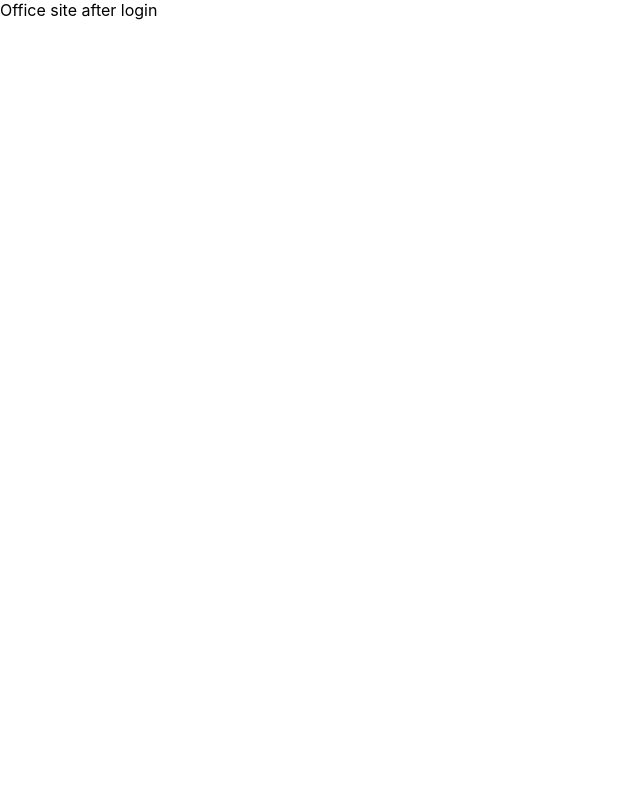
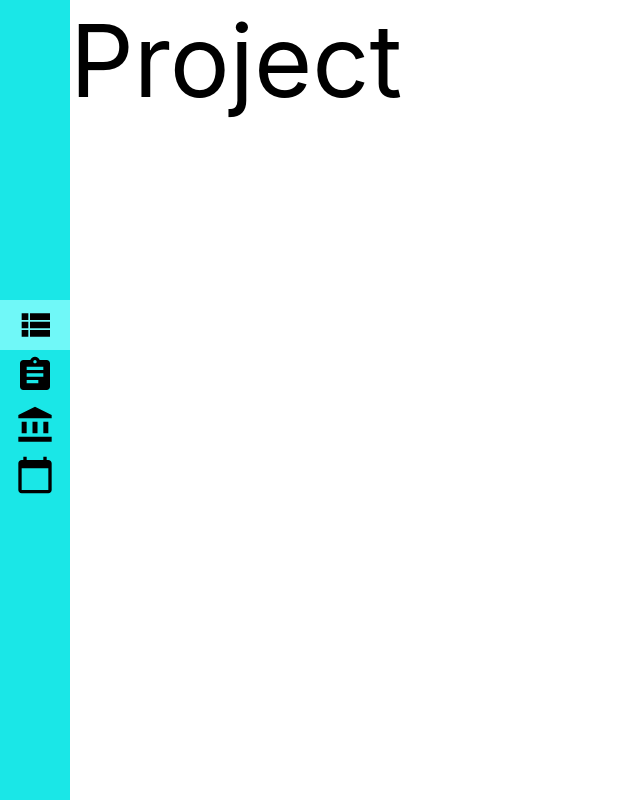
Before and after one commit to ArexSpeed/axoffice, a React (Create React App) app in the folder client/: page /projects in a window 1280 px wide. Shown: the whole page, without its empty margins (0-640 px from the left). Built offline with nearby package versions, Linux system fonts and the light colour scheme.

Commit message:
nav proj

```diff
--- a/client/src/App.js
+++ b/client/src/App.js
@@ -1,6 +1,10 @@
+import {BrowserRouter as Router, Route, Switch, Link} from 'react-router-dom'
+
 import './styles/Style.scss';
 import Main from './pages/Main';
 import Office from './pages/Office';
+import Projects from './pages/Projects'
+import Lists from './pages/Lists'
 
 function App() {
   const user = "User"
@@ -8,7 +12,16 @@ function App() {
     <div className="App">
       {user ?
       (
-        <Office />
+        <div className="container">
+        <Router>
+        <Switch>
+          <Route exact path="/" component={Office} />
+          <Route path="/projects" component={Projects} />
+          <Route path="/lists" component={Lists} />
+        </Switch>
+
+        </Router>
+      </div>
       )
       :
       (
--- /dev/null
+++ b/client/src/components/Nav.js
@@ -0,0 +1,38 @@
+import React from 'react'
+import {Link, useParams} from 'react-router-dom'
+import ViewListIcon from '@material-ui/icons/ViewList';
+import AssignmentIcon from '@material-ui/icons/Assignment';
+import AccountBalanceIcon from '@material-ui/icons/AccountBalance';
+import CalendarTodayIcon from '@material-ui/icons/CalendarToday';
+
+const Nav = ({app}) => {
+
+  return (
+    <nav className={`nav ${app}`}>
+      <ul className="nav-list">
+        <li className={`${app === 'projects' ? "nav-item projects" : "nav-item"}`}>
+          <Link to="/projects" className="nav-link">
+            <ViewListIcon />
+          </Link>
+        </li>
+        <li className="nav-item">
+          <Link to="/lists" className="nav-link">
+            <AssignmentIcon />
+          </Link>
+        </li>
+        <li className="nav-item">
+          <Link to="/budget" className="nav-link">
+            <AccountBalanceIcon />
+          </Link>
+        </li>
+        <li className="nav-item">
+          <Link to="/calendar" className="nav-link">
+            <CalendarTodayIcon />
+          </Link>
+        </li>
+      </ul>
+    </nav>
+  )
+}
+
+export default Nav
--- a/client/src/pages/Project.js
+++ b/client/src/pages/Lists.js
@@ -1,11 +1,11 @@
 import React from 'react'
 
-const Project = () => {
+const Lists = () => {
   return (
     <div>
-      Project
+      Lists
     </div>
   )
 }
 
-export default Project
+export default Lists
--- a/client/src/pages/Office.js
+++ b/client/src/pages/Office.js
@@ -1,10 +1,11 @@
 import React from 'react'
+import Nav from '../components/Nav'
+
 
 const Office = () => {
   return (
-    <div>
-      Office site after login
-    </div>
+      <Nav />
+
   )
 }
 
--- /dev/null
+++ b/client/src/pages/Projects.js
@@ -0,0 +1,17 @@
+import React from 'react'
+import Nav from '../components/Nav'
+
+const Projects = ({match}) => {
+  const path = match.path
+
+  return (
+    <>
+      <div className="container">
+      <Nav app='projects' />
+      <p style={{fontSize: '100px'}}>Project</p>
+      </div>
+    </>
+  )
+}
+
+export default Projects
--- /dev/null
+++ b/client/src/styles/Global.scss
@@ -0,0 +1,17 @@
+*, *::before, *::after{
+  margin: 0;
+  padding: 0;
+  box-sizing: border-box;
+}
+
+.container{
+  display: flex;
+  flex-direction: row;
+  height: 100vh;
+}
+li{
+  list-style: none;
+}
+a{
+  text-decoration: none;
+}
--- /dev/null
+++ b/client/src/styles/Nav.scss
@@ -0,0 +1,30 @@
+@import 'Var.scss';
+
+.nav{
+  @include center;
+  height: 100vh;
+  width: 70px;
+}
+.nav.projects{
+  background: $bg-projects;
+}
+.nav-item{
+  @include center;
+  width: 70px;
+  height: 50px;
+}
+.nav-item:hover{
+  background: rgba(255,255,255,.3);
+}
+.nav-item.projects{
+  background: $bg-projects-second;
+}
+.nav-link{
+  @include center;
+  width: 100%;
+  height: 100%;
+  color: #000000;
+}
+.nav-link > .MuiSvgIcon-root{
+  font-size: 40px;
+}
--- a/client/src/styles/Style.scss
+++ b/client/src/styles/Style.scss
@@ -1,5 +1,2 @@
-*, *::before, *::after{
-  margin: 0;
-  padding: 0;
-  box-sizing: border-box;
-}
+@import 'Global.scss';
+@import 'Nav.scss';
--- /dev/null
+++ b/client/src/styles/Var.scss
@@ -0,0 +1,10 @@
+
+$bg-projects: #1ae7e7;
+$bg-projects-second: #70f8f8;
+
+@mixin center{
+  display: flex;
+  flex-direction: column;
+  justify-content: center;
+  align-items: center;
+}
```
